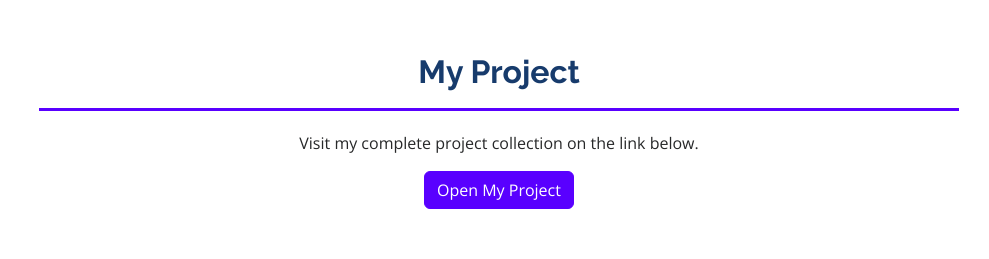
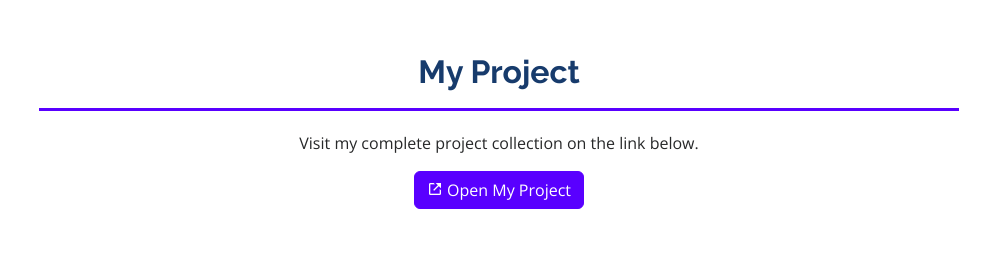
Before and after one commit to Trisn0802/trisna-portofolio, a plain HTML site: page index.html in a window 1280 px wide. Shown: the part 5820-6079 px from the top of the page, without its empty margins (291-1280 px from the left). Drawn offline with nearby package versions, Linux system fonts and the light colour scheme.

Commit message:
add new section My Project and adding more project link in portofolio section

```diff
--- a/index.html
+++ b/index.html
@@ -878,8 +878,10 @@ This is the final assignment of (Belajar Pemrograman Dasar Web) from Dicoding In
         <div class="section-title">
           <center>
             <h2>My Project</h2>
-            <p>Visit my complete project collection on the link below.</p>
-            <a href="https://project.trisnahome.my.id" class="btn btn-primary mt-3" target="_blank" rel="noopener noreferrer" style="background-color: #5900ff; border-color: #5900ff;">Open My Project</a>
+            <div data-aos="fade-up">
+              <p>Visit my complete project collection on the link below.</p>
+              <a href="https://project.trisnahome.my.id" class="btn btn-primary mt-3" target="_blank" rel="noopener noreferrer" style="background-color: #5900ff; border-color: #5900ff;"><i class="bx bx-link-external"></i> Open My Project</a>
+            </div>
           </center>
         </div>
       </div>
```
